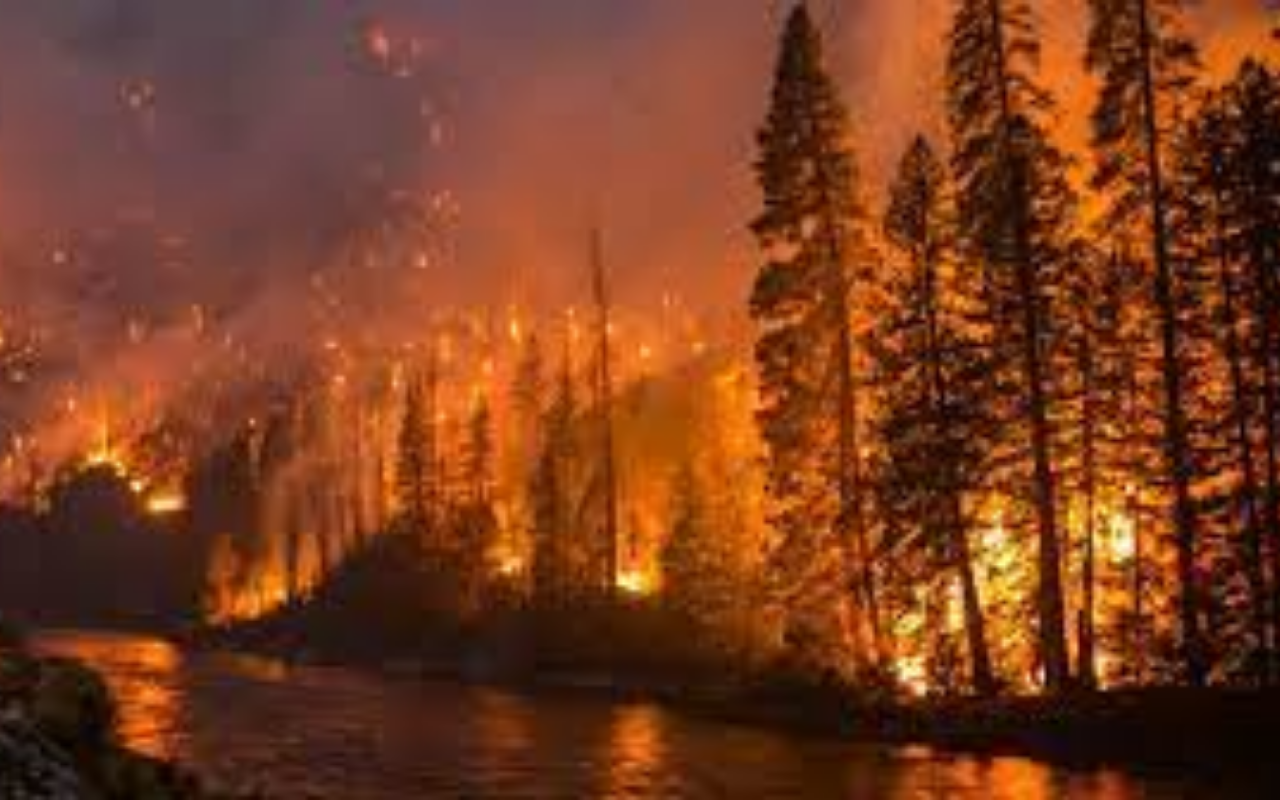
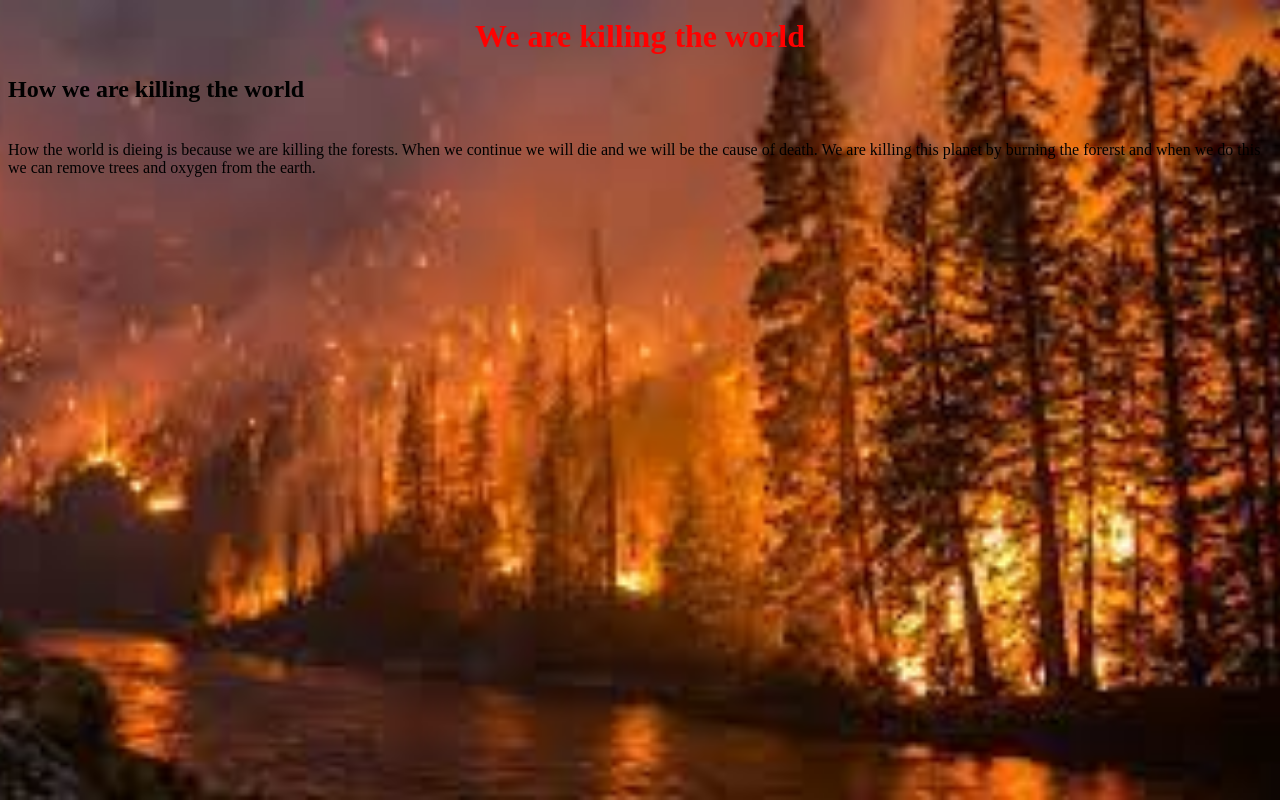
Before and after one commit to TheManGamer03/HTML-SS, a plain HTML site: page index.html in a window 1280 px wide. Drawn offline with Linux system fonts and the light colour scheme.

Commit message:
Started adding reaserch for the website

```diff
--- a/index.html
+++ b/index.html
@@ -3,8 +3,14 @@
         <meta charset="UTF-8" />
         <link rel="stylesheet" type="text/css" href="style.css">
     </head>
-
+    <header class="mainHeader">
+        <h1 class="mainTitle">We are killing the world</h1>
+    </header>
     <body class="body">
-
+        <p class="KillingWorld"">
+            <h2>How we are killing the world</h2>
+            <br>
+            <l>How the world is dieing is because we are killing the forests. When we continue we will die and we will be the cause of death. We are killing this planet by burning the forerst and when we do this we can remove trees and oxygen from the earth.</l>
+            </p>
         </body>
 </html>
--- a/style.css
+++ b/style.css
@@ -4,3 +4,8 @@ background-position: center;
 background-repeat: no-repeat;
 background-size: cover;
 }
+.mainTitle {
+   text-align: center;
+   padding-top: 10px;
+   color: red;
+}
```
Also changed, not shown: 2 other files.
